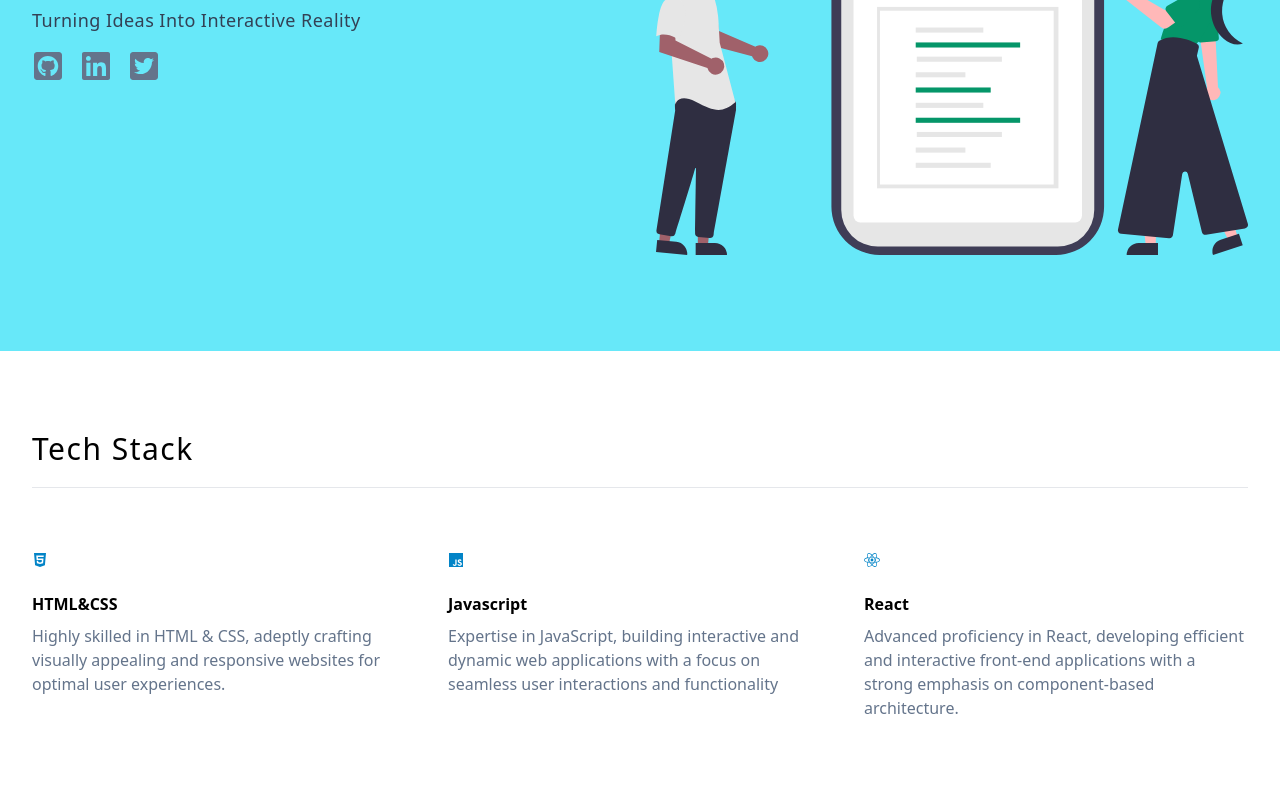
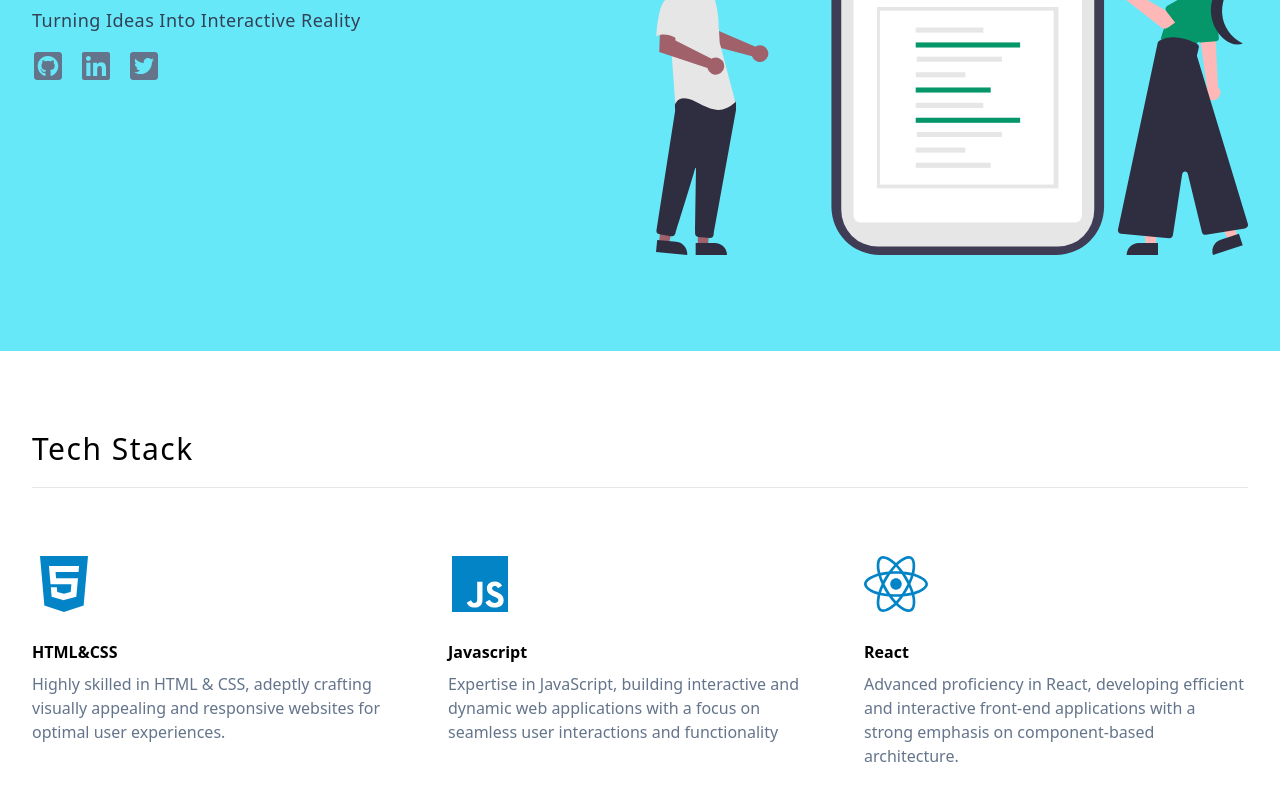
Before and after one commit to CR7sewey/webdev-portfolio-react, a React (Vite) app in the folder vite-project/: page / in a window 1280 px wide. Shown: the part 494-1294 px from the top of the page. Built offline with nearby package versions, Linux system fonts and the light colour scheme.

Commit message:
Skills section - small change

```diff
--- /dev/null
+++ b/vite-project/src/Components/SkillItem.jsx
@@ -0,0 +1,13 @@
+import React from "react";
+
+const SkillItem = ({ icon, title, text }) => {
+  return (
+    <article>
+      <span className="h-16 w-16 text-sky-600">{icon}</span>
+      <h4 className="mt-6 font-bold">{title}</h4>
+      <p className="mt-2 text-slate-500">{text}</p>
+    </article>
+  );
+};
+
+export default SkillItem;
--- a/vite-project/src/Components/Skills.jsx
+++ b/vite-project/src/Components/Skills.jsx
@@ -1,5 +1,6 @@
 import React from "react";
 import { skills } from "../../project-assets/data";
+import SkillItem from "./SkillItem";
 
 const Skills = () => {
   return (
@@ -13,13 +14,7 @@ const Skills = () => {
       <div className="py-16 grid gap-8 md:grid-cols-2 lg:grid-cols-3">
         {skills.map((values) => {
           const { id, title, icon, text } = values;
-          return (
-            <div key={id}>
-              <span>{icon}</span>
-              <h4 className="mt-6 font-bold">{title}</h4>
-              <p className="mt-2 text-slate-500">{text}</p>
-            </div>
-          );
+          return <SkillItem {...values} key={id} />;
         })}
       </div>
     </section>
```
